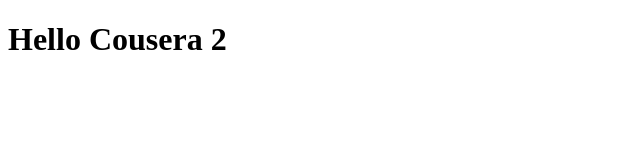
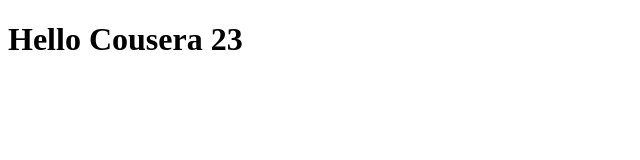
Before and after one commit to harsoon/coursera_ang1_test, a plain HTML site: page index.html in a window 1280 px wide. Shown: the full height of the page, 0-640 px from the left. Drawn offline with Linux system fonts and the light colour scheme.

Commit message:
second change

```diff
--- a/index.html
+++ b/index.html
@@ -5,6 +5,6 @@
     <title>Hello Coursera</title>
   </head>
   <body>
-    <h1>Hello Cousera 2</h1>
+    <h1>Hello Cousera 23</h1>
   </body>
 </html>
```
